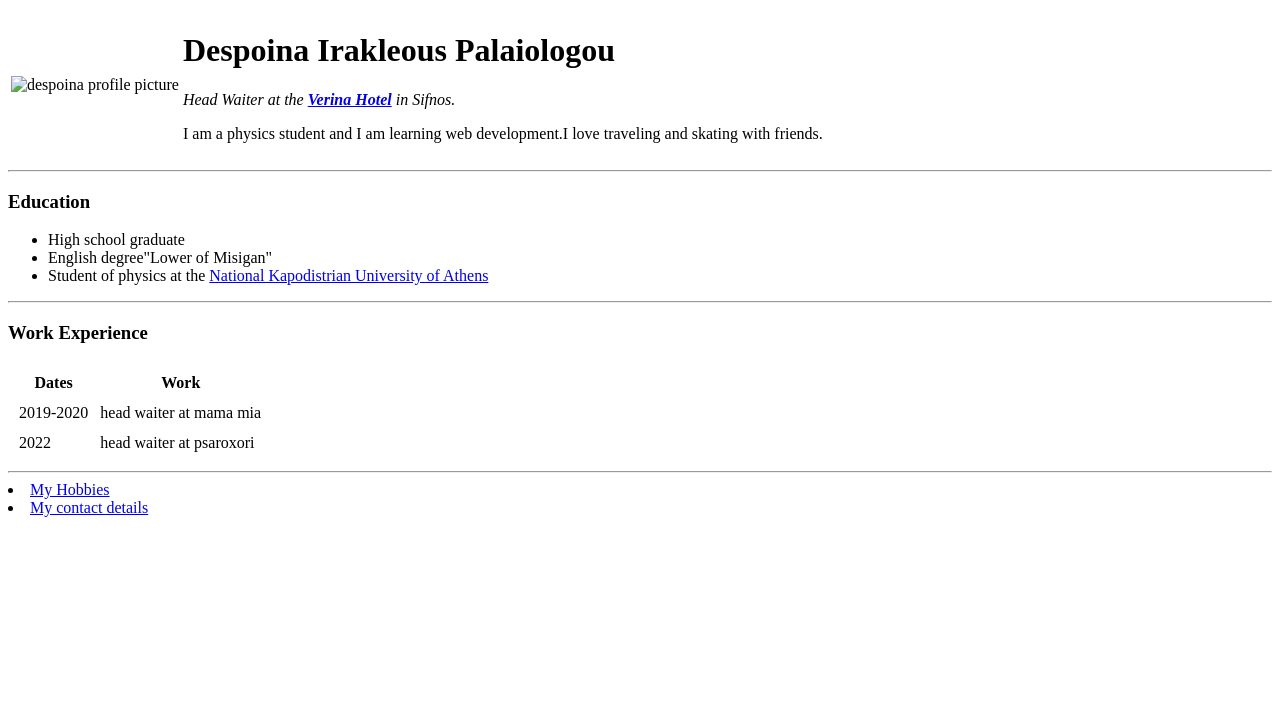
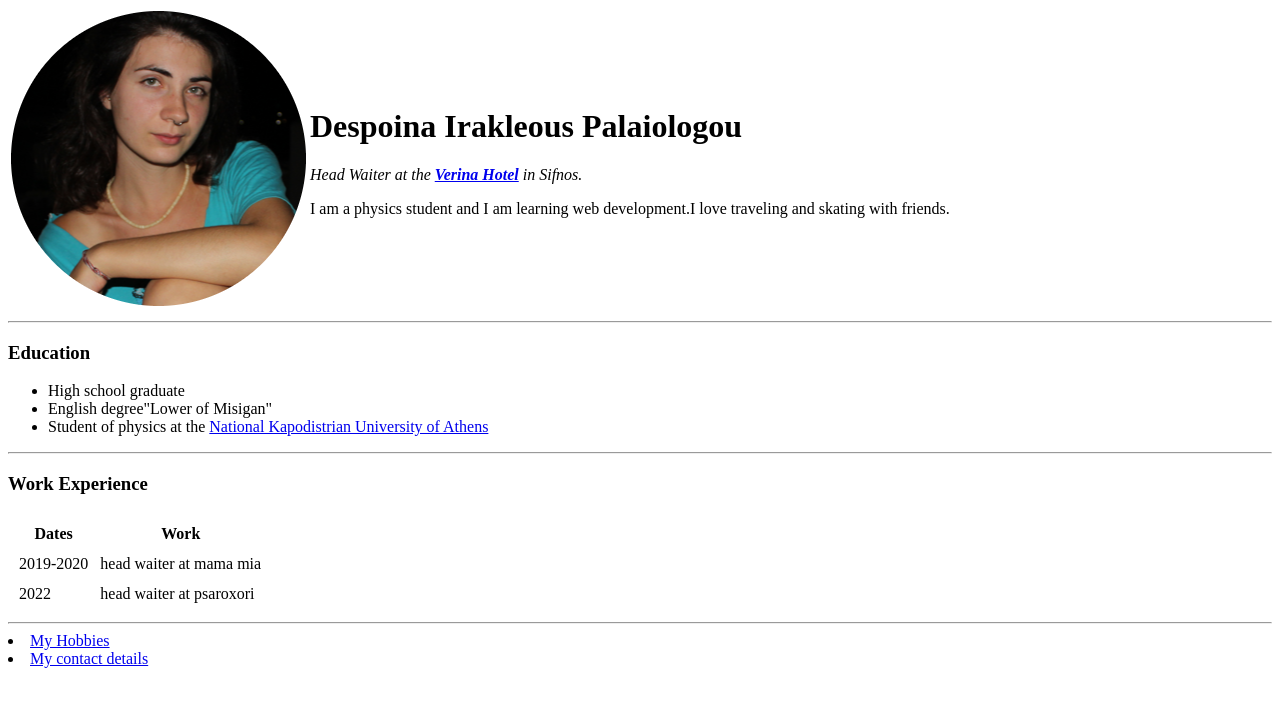
Before and after one commit to vepsina/cv, a plain HTML site: page index.html in a window 1280 px wide. Drawn offline with Linux system fonts and the light colour scheme.

Commit message:
Update index.html

```diff
--- a/index.html
+++ b/index.html
@@ -9,7 +9,7 @@
 <body>
   <table>
     <tr>
-      <td><img src="images/me2.png" alt="despoina profile picture" /></td>
+      <td><img src="me2.png" alt="despoina profile picture" /></td>
       <td>
         <h1>Despoina Irakleous Palaiologou</h1>
         <p><em>Head Waiter at the <strong><a href="https://www.google.com/travel/hotels/Verina%20Astra%20Hotel/entity/CgoIqqLhp5mOn_dmEAE?q=verina%20astra&g2lb=2502548%2C2503771%2C2503781%2C4258168%2C4270442%2C4284970%2C4291517%2C4306835%2C4515404%2C4524133%2C4597339%2C4649665%2C4722900%2C4723331%2C4733969%2C4753751%2C4757164%2C4758493%2C4762561%2C4769473%2C4771573%2C4779393&hl=el-GR&gl=gr&ssta=1&rp=EKqi4aeZjp_3ZhCBuqSmiLTCyV84AkAASAKiARxWZXJpbmEgQXN0cmEgSG90ZWwsIHBvdWxhdGlzwAEDyAEA&ap=aAE&ictx=1&ved=0CAAQ5JsGahcKEwj4x8z1wOn3AhUAAAAAHQAAAAAQAw&utm_campaign=sharing&utm_medium=link&utm_source=htls&ts=CAESABogCgIaABIaEhQKBwjmDxAFGBkSBwjmDxAFGBoYATICEAAqCQoFOgNFVVIaAA">Verina Hotel</a> </strong>in Sifnos.</em></p>
```
